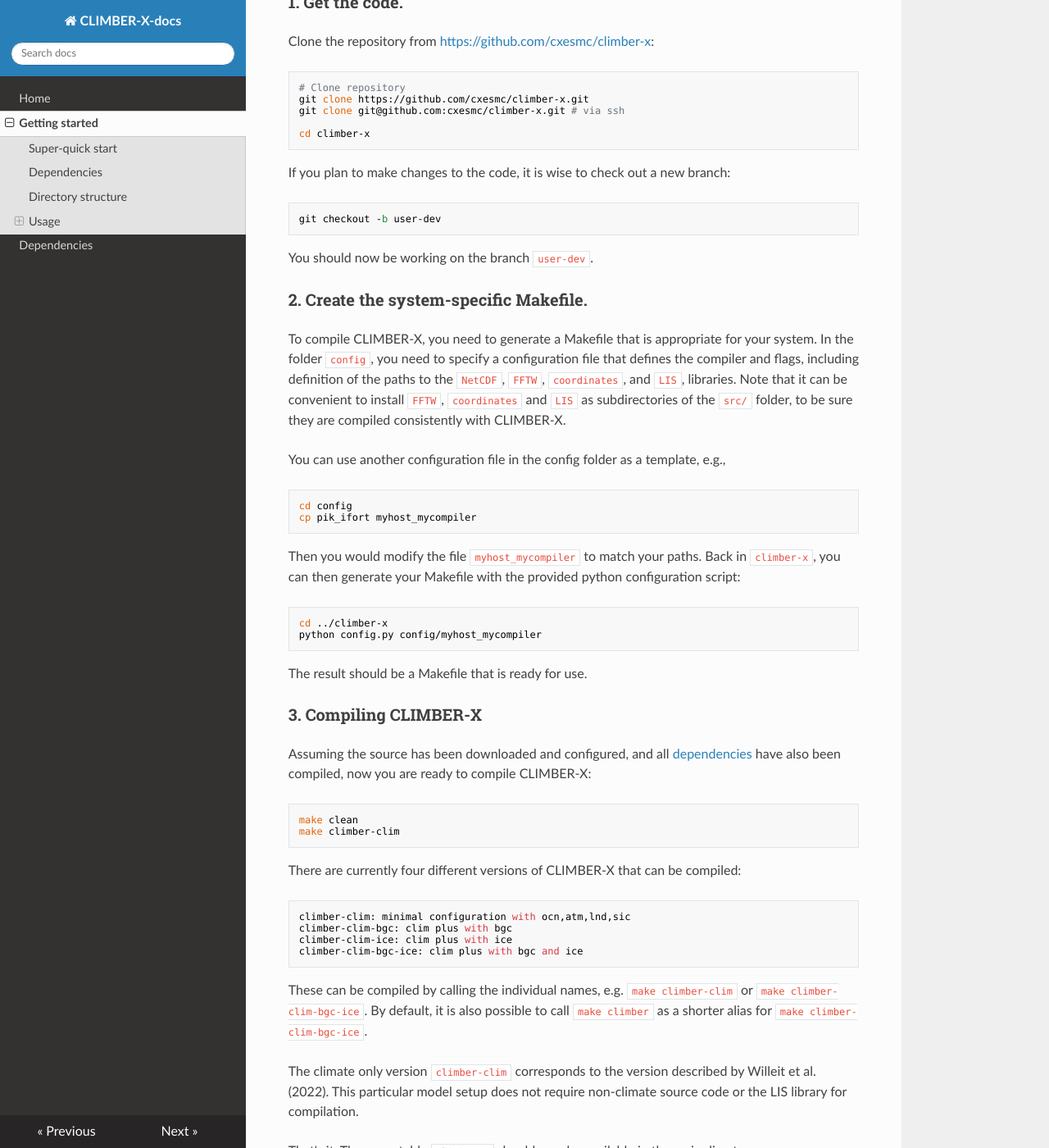
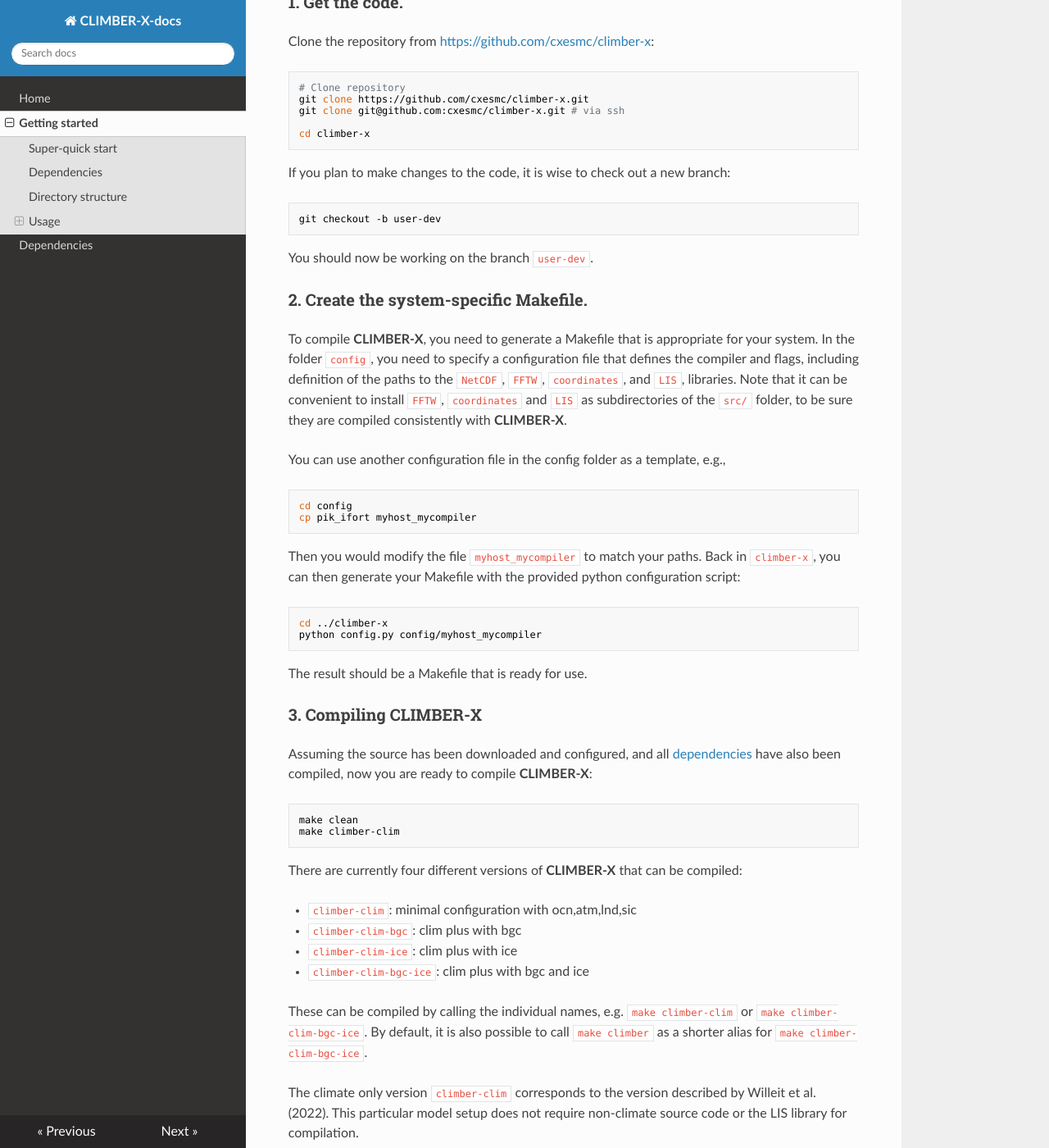
Before and after one commit to cxesmc/climber-docs, an MkDocs documentation site: the page built from docs/getting-started.md, in a window 1280 px wide and 1400 px high, scrolled down 1891 px. Shown: the whole window at 82% size. Built offline with MkDocs 1.6.1, drawn with Linux system fonts in a browser that asks for light colours; nearby versions of some CDN libraries; some of the changed text lies outside the part shown.

Commit message:
Formatting.

````diff
--- a/docs/getting-started.md
+++ b/docs/getting-started.md
@@ -6,7 +6,7 @@
 
 A summary of commands to get started is given below, assuming you are installing the PIK cluster using the `ifort` compiler. For more detailed information see subsequent sections.
 
-```
+```bash
 ### Download the climber code ###
 
 # Clone repository
@@ -49,7 +49,7 @@
 Note, if you would also like to run with an interactive ice sheet, then the `lis`
 library and the **Yelmo** ice-sheet code must also be downloaded and configured before compiling, as well as the :
 
-```
+```bash
 # lis
 cd src/utils
 git clone git@github.com:anishida/lis.git
@@ -108,7 +108,7 @@
 
 Clone the repository from [https://github.com/cxesmc/climber-x](https://github.com/cxesmc/climber-x):
 
-```
+```bash
 # Clone repository
 git clone https://github.com/cxesmc/climber-x.git
 git clone git@github.com:cxesmc/climber-x.git # via ssh
@@ -118,7 +118,7 @@
 
 If you plan to make changes to the code, it is wise to check out a new branch:
 
-```
+```bash
 git checkout -b user-dev
 ```
 
@@ -127,42 +127,40 @@
 
 ### 2. Create the system-specific Makefile.
 
-To compile CLIMBER-X, you need to generate a Makefile that is appropriate for your system. In the folder `config`, you need to specify a configuration file that defines the compiler and flags, including definition of the paths to the `NetCDF`, `FFTW`, `coordinates`, and `LIS`,  libraries. Note that it can be convenient to install `FFTW`, `coordinates` and `LIS` as subdirectories of the `src/` folder, to be sure they are compiled consistently with CLIMBER-X.
+To compile **CLIMBER-X**, you need to generate a Makefile that is appropriate for your system. In the folder `config`, you need to specify a configuration file that defines the compiler and flags, including definition of the paths to the `NetCDF`, `FFTW`, `coordinates`, and `LIS`,  libraries. Note that it can be convenient to install `FFTW`, `coordinates` and `LIS` as subdirectories of the `src/` folder, to be sure they are compiled consistently with **CLIMBER-X**.
 
 You can use another configuration file in the config folder as a template, e.g.,
 
 
-```
+```bash
 cd config
 cp pik_ifort myhost_mycompiler
 ```
 
 Then you would modify the file `myhost_mycompiler` to match your paths. Back in `climber-x`, you can then generate your Makefile with the provided python configuration script:
 
-```
+```bash
 cd ../climber-x
 python config.py config/myhost_mycompiler
 ```
 
 The result should be a Makefile that is ready for use.
 
-### 3. Compiling CLIMBER-X
+### 3. Compiling **CLIMBER-X**
 
-Assuming the source has been downloaded and configured, and all [dependencies](dependencies.md) have also been compiled, now you are ready to compile CLIMBER-X:
+Assuming the source has been downloaded and configured, and all [dependencies](dependencies.md) have also been compiled, now you are ready to compile **CLIMBER-X**:
 
-```
+```bash
 make clean
 make climber-clim
 ```
 
-There are currently four different versions of CLIMBER-X that can be compiled:
+There are currently four different versions of **CLIMBER-X** that can be compiled:
 
-```
-climber-clim: minimal configuration with ocn,atm,lnd,sic
-climber-clim-bgc: clim plus with bgc
-climber-clim-ice: clim plus with ice
-climber-clim-bgc-ice: clim plus with bgc and ice
-```
+- `climber-clim`: minimal configuration with ocn,atm,lnd,sic
+- `climber-clim-bgc`: clim plus with bgc
+- `climber-clim-ice`: clim plus with ice
+- `climber-clim-bgc-ice`: clim plus with bgc and ice
 
 These can be compiled by calling the individual names, e.g. `make climber-clim` or `make climber-clim-bgc-ice`. By default, it is also possible to call `make climber` as a shorter alias for `make climber-clim-bgc-ice`.
 
@@ -172,13 +170,13 @@
 
 To compile the model with debug flags enabled use:
 
-```
+```bash
 make climber debug=1
 ```
 
 By default, the model is compiled with `openmp`. To compile the model without openmp use:
 
-```
+```bash
 make climber openmp=0
 ```
 
@@ -186,7 +184,7 @@
 
 ### 4. Running CLIMBER-X
 
-After CLIMBER-X has been compiled, several steps must be completed to run the executable `climber.x`:
+After **CLIMBER-X** has been compiled, several steps must be completed to run the executable `climber.x`:
 
 1. Create a run directory (`RUNDIR`).
 2. Copy namelist parameter files to `RUNDIR`.
@@ -197,14 +195,14 @@
 
 When these steps are completed, `climber.x` should be run directly from `RUNDIR` using the job submission script. E.g., using SLURM:
 
-```
+```bash
 cd RUNDIR
 sbatch job.submit
 ```
 
-If not using the cluster, CLIMBER-X can also be run manually by entering the `RUNDIR` and specifying the current directory as an argument:
+If not using the cluster, **CLIMBER-X** can also be run manually by entering the `RUNDIR` and specifying the current directory as an argument:
 
-```
+```bash
 cd RUNDIR
 ./climber.x ./ > out.out
 ```
@@ -217,16 +215,13 @@
 
 #### Using `job_climber`
 
-./job_climber
-
 Aside from possible options, `job_climber` is always called with the required argument `-o RUNDIR` that specifies the output directory. So, to run a `climber.x` simulation as a job on the cluster in `RUNDIR`, run the command:
 
-```
+```bash
 ./job_climber -s -o RUNDIR
 ```
 
 where `RUNDIR` is the desired run directory. The option `-s` specifies that the job should be run on the cluster. Alternatively, use `-r` instead of `-s` to simply run it as a background process. Other options include `-c` for the queue name (short, priority, etc), `-w` for the maximum wall clock time to allow in hours, `-j` to specify whether a serial or parallel job is desired (serial or parallel), `-n` to specify the number of processors, and others.
-
 
 ### Using `runcx`
 
@@ -234,7 +229,7 @@
 
 See `./runcx -h` for details on possible arguments. Aside from possible options, `runcx` is always called with the required argument `-o RUNDIR` that specifies the output directory. So, to run a `climber.x` simulation as a job on the cluster in `RUNDIR`, run the command:
 
-```
+```bash
 ./runcx -s -o RUNDIR
 ```
 
@@ -244,7 +239,7 @@
 
 Run as a command as above, this script will run a simulation using the parameters as they are specified in the namelist parameter files in the `nml` directory. In addition, it is possible to modify the parameters of one simulation at the command line using the argument `-p KEY=VAL KEY=VAL ...`. So, for example, the following command:
 
-```
+```bash
 ./runcx -s -o RUNDIR -p ctl.n_accel=10
 ```
 
@@ -260,7 +255,7 @@
 
 using `jobrun`, the following command would produce the same simulation as `./runcx -s RUNDIR`:
 
-```
+```bash
 jobrun ./runcx -s -- -o OUTDIR
 ```
 
@@ -268,7 +263,7 @@
 
 If we want to change a parameter, this can be done as with the `runcx` script via the `-p` option:
 
-```
+```bash
 jobrun ./runcx -s -- -o OUTDIR -p ctl.n_accel=10
 ```
 
@@ -276,7 +271,7 @@
 
 The power of `jobrun` comes when we want to run an ensemble:
 
-```
+```bash
 jobrun ./runcx -s -- -o OUTDIR -p ctl.n_accel=1,5,10
 ```
 
@@ -284,7 +279,7 @@
 
 A more informative output directory can be made using the option `-a` along with `-o`:
 
-```
+```bash
 jobrun ./runcx -s -- -a -o OUTDIR -p ctl.n_accel=1,5,10
 ```
 
@@ -306,13 +301,13 @@
 
 It is of course possible to define multiple parameter permutations:
 
-```
+```bash
 jobrun ./runcx -s -- -o OUTDIR -p ctl.n_accel=1,5,10 smb.alb_ice=0.3,0.4
 ```
 
 To generate a more complex ensemble, using e.g. Latin-Hypercube sampling, then a two step approach is often better. First, use the `runner` command `job sample` to build the ensemble, then use `jobrun` to run it:
 
-```
+```bash
 # Generate ensemble parameters
 job sample -o lhs.txt --seed 4 -N 100 atm.c_trop_2=0.8,1.2 smb.alb_ice=0.3,0.4
 
@@ -327,6 +322,6 @@
 
 A simple climate-only test simulation for pre-industrial conditions can be run as:
 
-```
+```bash
 ./job_climber -s -f -o OUTDIR
 ```
````
Also changed, not shown: docs/dependencies.md (+6 -6 lines), docs/index.md (+2 -2 lines).
